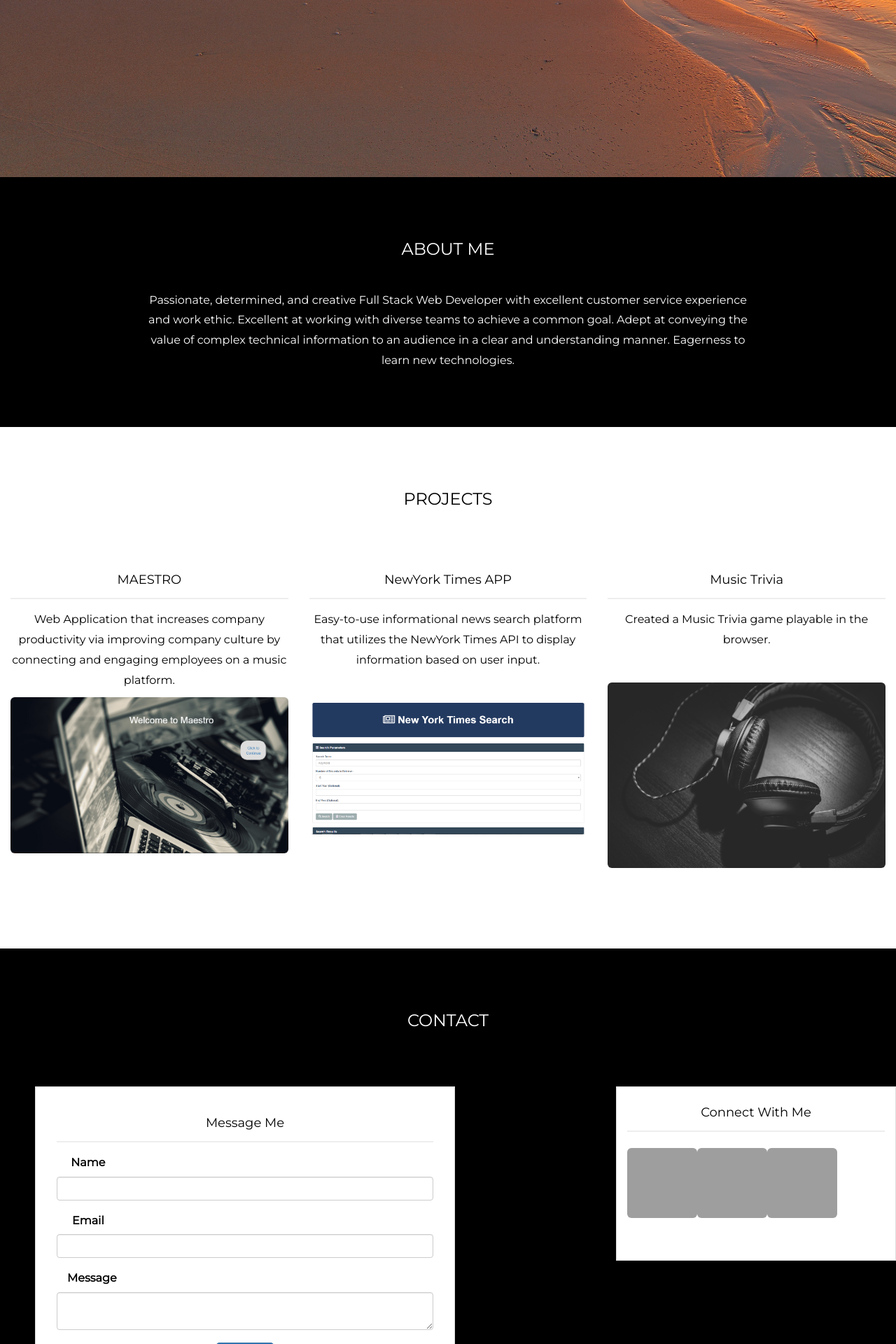
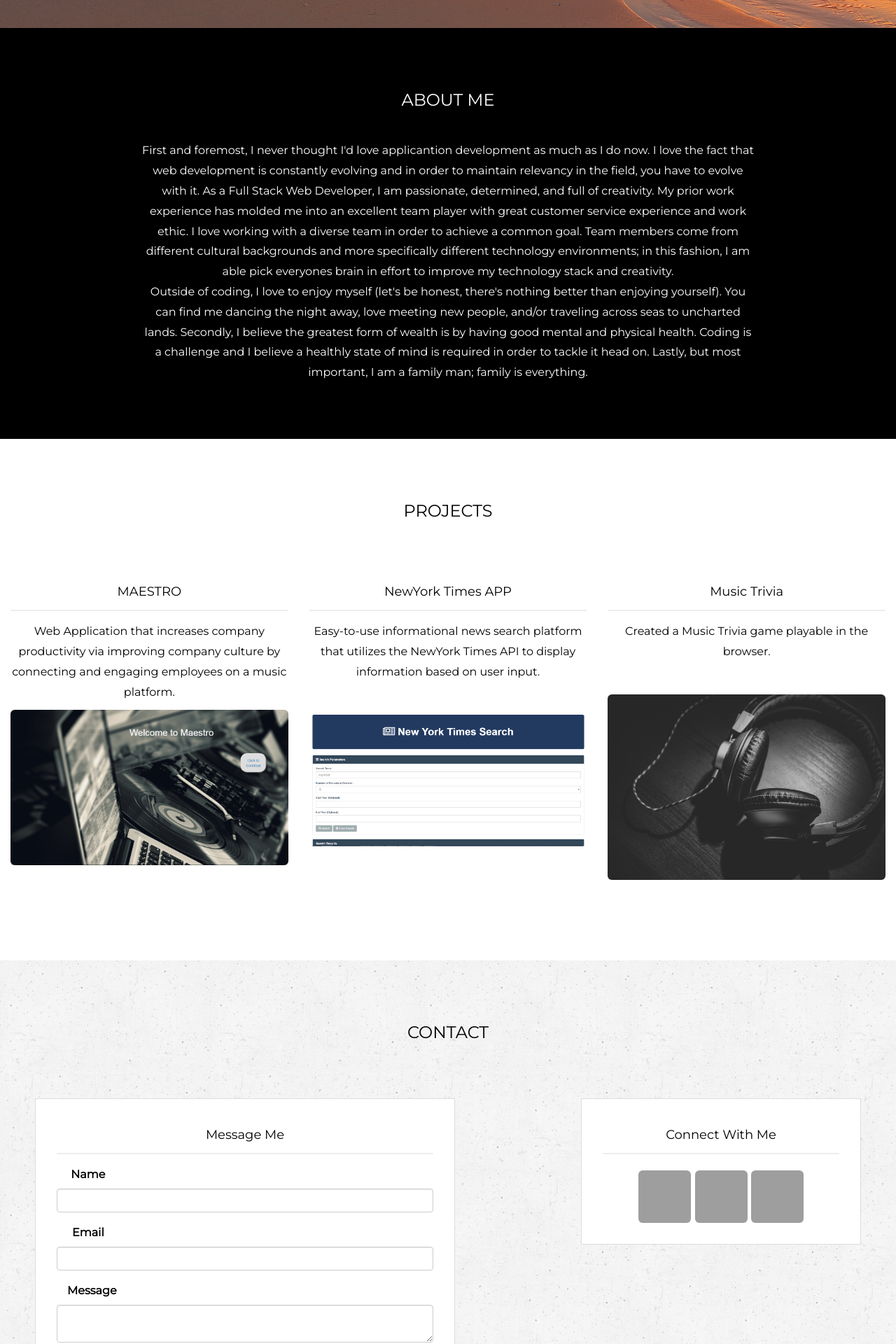
Before and after one commit to ArronJLinton/ArronJ-Linton, a PHP site: page / in a window 1280 px wide. Shown: the part 600-2520 px from the top of the page at 70% size. Run offline with PHP 8.4, Linux system fonts and the light colour scheme; some libraries are stand-ins or nearby versions; grey boxes are pictures that could not be loaded.

Commit message:
contact section edits

```diff
--- a/assets/css/style.css
+++ b/assets/css/style.css
@@ -23,30 +23,30 @@
 /*First Container*/
 
   /* The animation slideshow code */
-/*  @keyframes slideshow {
+@keyframes slideshow {
       0%  {background-image: url("../images/skyline.jpeg");}
       25%  {background-image: url("../images/suburbs.jpg");}
       50%  {background-image: url("../images/landscape.jpeg");}
       75% {background-image: url("../images/beach.jpeg");}
-  }*/
+  }
 
-  /* The element to apply the animation to */
-/*  .background-pics {
+   /*The element to apply the animation to */
+.background-pics {
       max-width: 100%;
       width: 100%;
       height: 640px;
-      /*background-image: url("../images/skyline.jpeg");*/
-      /*background-size: cover;
+      background-image: url("../images/skyline.jpeg");
+      background-size: cover;
       animation-name: slideshow;
       animation-duration: 10s;
-      animation-iteration-count: infinite;*/
-  /*}*/
+      animation-iteration-count: infinite;
+  }
 
-  .background-image {
+/*  .background-image {
 
     width: 100%;
     height: auto;
-  }
+  }*/
 
 /*  #nav {
     position: fixed;
@@ -72,6 +72,10 @@
   .bg-2 {
       background-color: black;
       color: #ffffff;
+  }
+
+  h3, #about h3 {
+    color: white;
   }
 
   #about-summary {
@@ -102,8 +106,8 @@
 
   /*Contact Section*/
   .bg-4 {
-      background-color: black;
       color: #fff;
+      background: url("../images/old_wall.png");
   }
 
   .container {
@@ -155,13 +159,19 @@
 
 #connect {
   max-width: 400px;
+  margin-right: 50px;
   float: right;
   width: 100%;
   background: #fff;
-  padding: 15px;
+  padding: 30px;
   border: 1px solid #ddd;
+  margin-bottom: 20px;
 }
 
+h3, #connect h3 {
+  color: black;
+
+}
 h4, #connect h4 {
   border-bottom: 2px solid #eee;
   margin-bottom: 15px;
@@ -174,11 +184,10 @@
 }
 
 .social {
-  height: 100px;
-  width: 100px;
-  float: left;
+  height: 75px;
+  width: 75px;
   margin-top: 8px;
-  margin-right: 5px;
+  margin-right: 10px;
 }
 
 .social:last-child {
@@ -219,7 +228,6 @@
 
 /*Connect Panel*/
   #connect {
-    margin: 0;
     margin-top: 75px;
     max-width: 550px;
     width: 100%;
@@ -230,6 +238,7 @@
   }
 
   .social {
+    text
     height: 100px;
     width: 85px;
   }
--- a/index.html
+++ b/index.html
@@ -47,8 +47,8 @@
 
 <!-- First Container -->
 
-  <div class="background-image">
-    <img  src="./assets/images/beach.jpeg" height="auto" width="100%">
+  <div class="background-pics">
+<!--     <img  src="./assets/images/beach.jpeg" height="auto" width="100%"> -->
       <div class="container" id="front-caption">
       <h1 style="color:white; text-align: center">Full Stack Web Developer <br> Positive Enthusiast <br> Avid Traveler</h1>
       </div>
@@ -59,7 +59,10 @@
 <div id="about" class="container-fluid bg-2 text-center">
   <h3 class="margin">ABOUT ME</h3>
   <div id="about-summary" class="row">
-    <p>Passionate, determined, and creative Full Stack Web Developer with excellent customer service experience and work ethic. Excellent at working with diverse teams to achieve a common goal. Adept at conveying the value of complex technical information to an audience in a clear and understanding manner. Eagerness to learn new technologies.
+    <p>First and foremost, I never thought I'd love applicantion development as much as I do now. I love the fact that web development is constantly evolving and in order to maintain relevancy in the field, you have to evolve with it.
+    As a Full Stack Web Developer, I am passionate, determined, and full of creativity. My prior work experience has molded me into an excellent team player with great customer service experience and work ethic. I love working with a diverse team in order to achieve a common goal. Team members come from different cultural backgrounds and more specifically different technology environments; in this fashion, I am able pick everyones brain in effort to improve my technology stack and creativity.
+    <br>
+    Outside of coding, I love to enjoy myself (let's be honest, there's nothing better than enjoying yourself). You can find me dancing the night away, love meeting new people, and/or traveling across seas to uncharted lands. Secondly, I believe the greatest form of wealth is by having good mental and physical health. Coding is a challenge and I believe a healthly state of mind is required in order to tackle it head on. Lastly, but most important, I am a family man; family is everything.
     </p>
     <!-- <div class="offset-lg-1 col-lg-4">
       <img src="./assets/images/profilepic.jpg" class=" img-circle margin"  alt="Arron J. Linton" width="180px" height="300px">
@@ -122,16 +125,14 @@
     <!-- Connect with me -->
     <div id="connect" class="container">
       <h4>Connect With Me</h4>
-      <div>
+
         <a href="https://www.linkedin.com/in/arron-j-linton-97393633">
-          <img src="http://sitesky.co.uk/wp-content/uploads/2014/12/linkedin_logo.png" class="img-responsive img-rounded margin social"></a>
-      </div>
-      <div>
-        <a href="http://stackoverflow.com/"><img src="http://sourcingrecruitment.info/wp-content/uploads/2015/05/stackoverflow.png" class="img-responsive img-rounded margin social"></a>
-      </div>
-      <div>
-        <a href="https://github.com/ArronJLinton"><img src="https://pbs.twimg.com/profile_images/616309728688238592/pBeeJQDQ.png" class="img-responsive img-rounded margin social"></a>
-      </div>
+          <img src="http://sitesky.co.uk/wp-content/uploads/2014/12/linkedin_logo.png" class=" img-rounded social"></a>
+
+        <a href="http://stackoverflow.com/"><img src="http://sourcingrecruitment.info/wp-content/uploads/2015/05/stackoverflow.png" class=" img-rounded social"></a>
+
+        <a href="https://github.com/ArronJLinton"><img src="https://pbs.twimg.com/profile_images/616309728688238592/pBeeJQDQ.png" class="img-rounded social"></a>
+
     </div>
   </div>
 </div>
```
Also changed, not shown: assets/images/old_wall.png (added).
